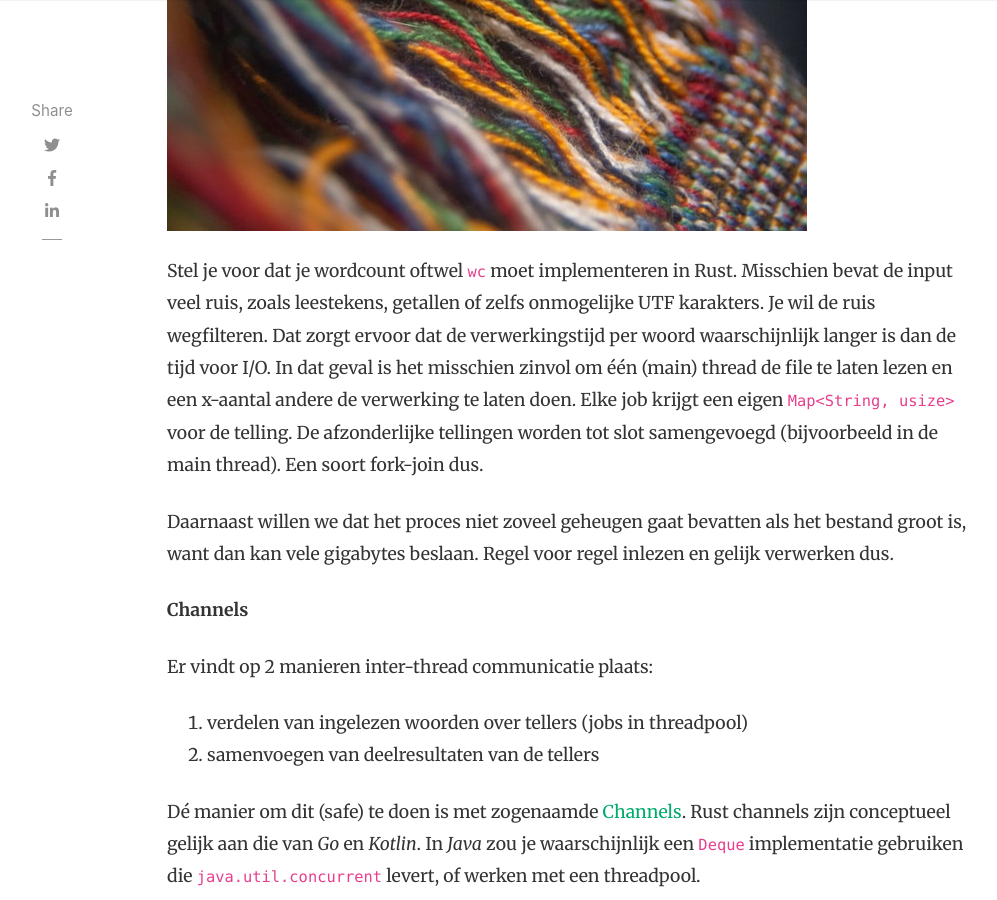
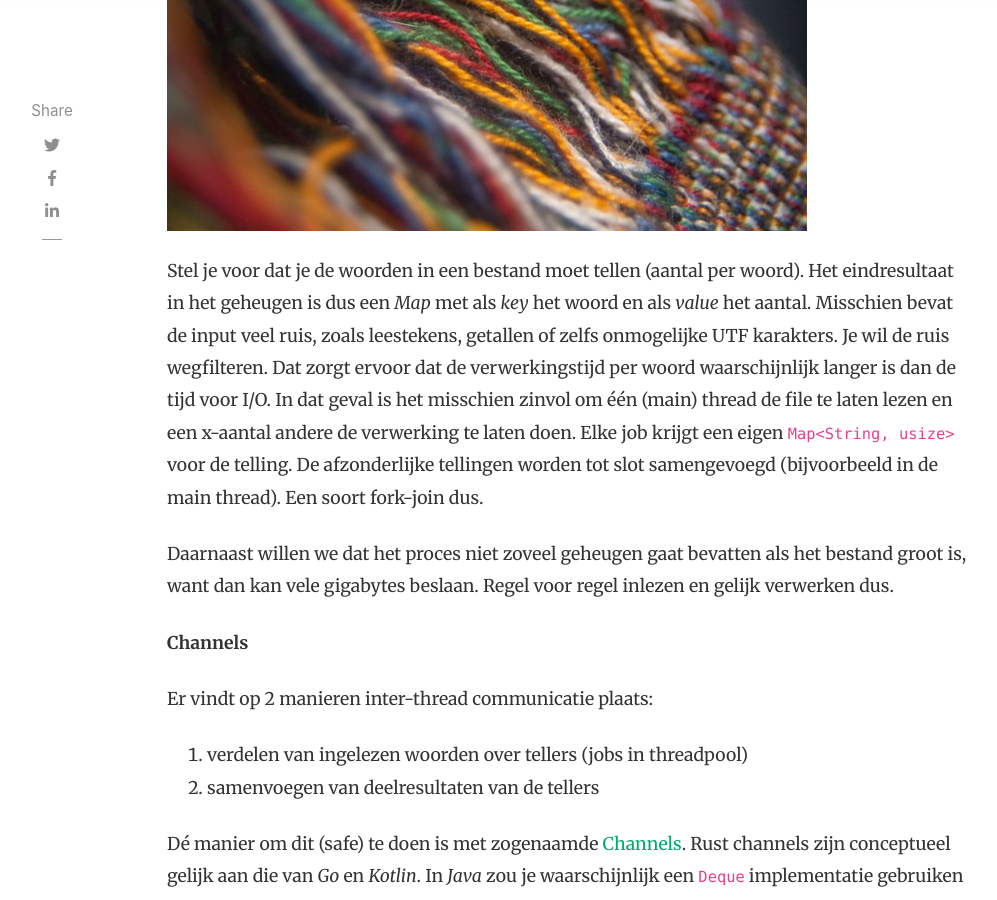
Before and after one commit to TOP-Squad/top-squad.github.io, a Jekyll site: the page built from _posts/2022-08-31-rust-channel-keuze.md, in a window 1280 px wide and 900 px high, scrolled down 611 px. Shown: the whole window, without its empty margins (118-1115 px from the left). Built offline with Jekyll 4.4.1, drawn with Linux system fonts in a browser that asks for light colours; nearby versions of some CDN libraries; comment, search, counter and statistics services are not loaded.

Commit message:
betere uitleg probleem

```diff
--- a/_posts/2022-08-31-rust-channel-keuze.md
+++ b/_posts/2022-08-31-rust-channel-keuze.md
@@ -9,7 +9,8 @@ featured: true
 hidden: false
 lang: nl
 ---
-Stel je voor dat je wordcount oftwel `wc` moet implementeren in Rust. Misschien bevat de input veel ruis, zoals leestekens, getallen of zelfs onmogelijke UTF karakters. Je wil de ruis wegfilteren. Dat zorgt ervoor dat de verwerkingstijd per woord waarschijnlijk langer is dan de tijd voor I/O. In dat geval is het misschien zinvol om één (main) thread de file te laten lezen en een x-aantal andere de verwerking te laten doen. Elke job krijgt een eigen `Map<String, usize>` voor de telling. De afzonderlijke tellingen worden tot slot samengevoegd (bijvoorbeeld in de main thread). Een soort fork-join dus.
+Stel je voor dat je de woorden in een bestand moet tellen (aantal per woord). Het eindresultaat in het geheugen is dus een _Map_ met als _key_ het woord en als _value_ het aantal.
+Misschien bevat de input veel ruis, zoals leestekens, getallen of zelfs onmogelijke UTF karakters. Je wil de ruis wegfilteren. Dat zorgt ervoor dat de verwerkingstijd per woord waarschijnlijk langer is dan de tijd voor I/O. In dat geval is het misschien zinvol om één (main) thread de file te laten lezen en een x-aantal andere de verwerking te laten doen. Elke job krijgt een eigen `Map<String, usize>` voor de telling. De afzonderlijke tellingen worden tot slot samengevoegd (bijvoorbeeld in de main thread). Een soort fork-join dus.
 
 Daarnaast willen we dat het proces niet zoveel geheugen gaat bevatten als het bestand groot is, want dan kan vele gigabytes beslaan. Regel voor regel inlezen en gelijk verwerken dus.
 
```
